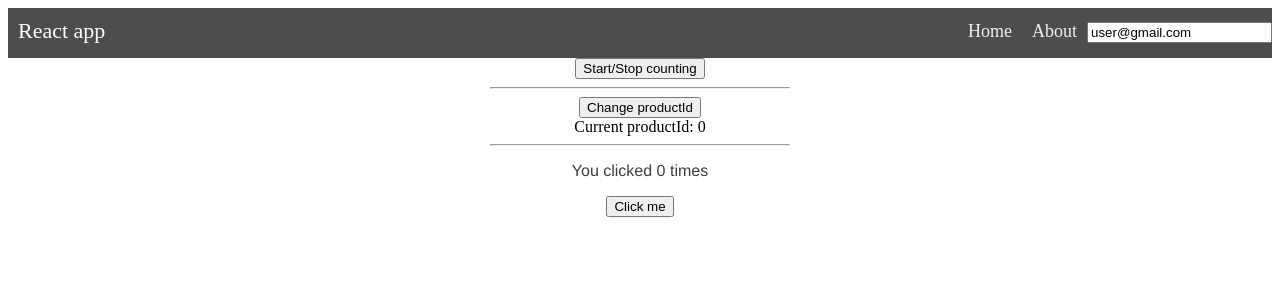
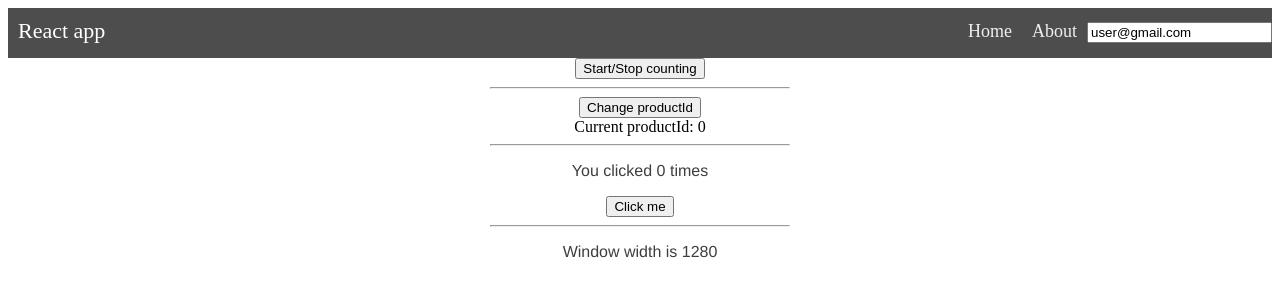
Before and after one commit to aedilyan/sample-react-app, a React app: page /about in a window 1280 px wide. Shown: the top 300 px of the page. Built offline with nearby package versions, Linux system fonts and the light colour scheme.

Commit message:
axios, fetch improvements

```diff
--- a/src/app/about/AboutPage.js
+++ b/src/app/about/AboutPage.js
@@ -1,5 +1,6 @@
 import React, { useState, lazy } from 'react'
 import Button from '../components/button/Button'
+import useWindowWidth from "../hooks/useWindowWidth"
 const Interval = lazy(() => import('../components/Interval'));
 const Product = lazy(() => import('../components/product/Product'));
 const Counter = lazy(() => import('../components/counter/Counter'));
@@ -8,6 +9,8 @@ const Counter = lazy(() => import('../components/counter/Counter'));
 const About = () => {
     const [isCounting, setIsCounting] = useState(false);
     const [productId, setProductId] = useState(0);
+    const width = useWindowWidth();
+
 
     return (
         <div className="container">
@@ -21,6 +24,9 @@ const About = () => {
             <hr></hr>
 
             <Counter />
+            <hr></hr>
+
+            <p>Window width is {width}</p>
         </div>
     );
 };
--- a/src/app/components/Interval.js
+++ b/src/app/components/Interval.js
@@ -1,37 +1,33 @@
 import React, { useState, useEffect, Fragment } from 'react'
 import Button from './button/Button'
-import console from '../utils/console';
-
-const _window = window; // eslint-disable-line no-undef
+import { console, window } from '../utils'
 
 const Counter = () => {
     const [counter, setCounter] = useState(0);
 
     useEffect(() => {
-        const intervalId = _window.setInterval(() => {
+        console.log('Counter component is mounting', '#0ada00');
+
+        const intervalId = window.setInterval(() => {
             setCounter(c => c + 1);
         }, 1000);
 
         return () => {
-            _window.clearInterval(intervalId);
+            window.clearInterval(intervalId);
             console.log('Counter component is unmounting', '#bada55');
         }
     }, []);
 
-    useEffect(() => {
-        console.log('Counter component is mounting', '#0ada00');
-    }, []);
-
     function handleAlertClick() {
-        _window.setTimeout(() => {
-            _window.alert(`You clicked counter on ${counter} seconds`);
+        window.setTimeout(() => {
+            window.alert(`You clicked counter on ${counter} seconds`);
         }, 3000);
     }
 
     return (
         <Fragment>
             <p>{`Counting: ${counter}`}</p>
-            <Button onClick={handleAlertClick} >Show current number in 3 seconds</Button>
+            <Button onClick={handleAlertClick}>Show current number in 3 seconds</Button>
         </Fragment>
     );
 };
--- a/src/app/components/product/Product.js
+++ b/src/app/components/product/Product.js
@@ -1,11 +1,11 @@
 import React, { useEffect, useCallback } from 'react'
-import console from '../../utils/console'
+import { console } from '../../utils'
 
 
 const EffectHook = ({ productId }) => {
 
     const getProduct = useCallback(() => {
-        console.log(productId);
+        console.log(`ProductId: ${productId}`);
     }, [productId]);
 
 
--- a/src/app/hooks/useAxiosFetch.js
+++ b/src/app/hooks/useAxiosFetch.js
@@ -25,7 +25,7 @@ const dataFetchReducer = (state, action) => {
 };
 
 const useAxiosFetch = (initialUrl, initialData) => {
-    const [url] = useState(initialUrl);
+    const [url, setUrl] = useState(initialUrl);
     const [state, dispatch] = useReducer(dataFetchReducer, {
         isLoading: false,
         hasError: false,
@@ -40,7 +40,7 @@ const useAxiosFetch = (initialUrl, initialData) => {
             dispatch({ type: "FETCH_INIT" });
 
             try {
-                let result = await axios.get(url);
+                let result = url ? await axios.get(url) : [];
                 if (!didCancel) {
                     dispatch({ type: "FETCH_SUCCESS", payload: result.data.data });
                 }
@@ -65,7 +65,7 @@ const useAxiosFetch = (initialUrl, initialData) => {
         });
     };
 
-    return { ...state, updateDataRecord };
+    return { ...state, doFetch: setUrl, updateDataRecord };
 }
 
 export default useAxiosFetch;
--- /dev/null
+++ b/src/app/hooks/useWindowWidth.js
@@ -0,0 +1,19 @@
+import { useState, useEffect } from "react";
+import { window } from "../utils";
+
+const useWindowWidth = () => {
+    const [width, setWidth] = useState(window.innerWidth);
+
+    useEffect(() => {
+        const handleResize = () => {
+            setWidth(window.innerWidth);
+        };
+        window.addEventListener('resize', handleResize);
+
+        return () => window.removeEventListener('resize', handleResize);
+    }, [])
+
+    return width;
+}
+
+export default useWindowWidth;
--- /dev/null
+++ b/src/app/utils/index.js
@@ -0,0 +1,3 @@
+
+export { default as window } from './window'
+export { default as console } from './console'
--- /dev/null
+++ b/src/app/utils/window.js
@@ -0,0 +1 @@
+export default window; // eslint-disable-line no-undef
```
Also changed, not shown: package.json (line endings or trailing spaces).
